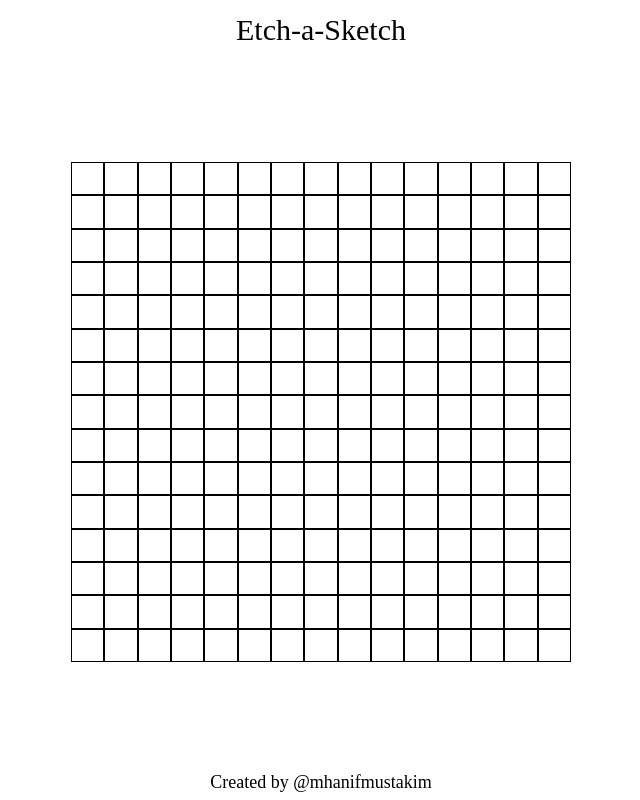
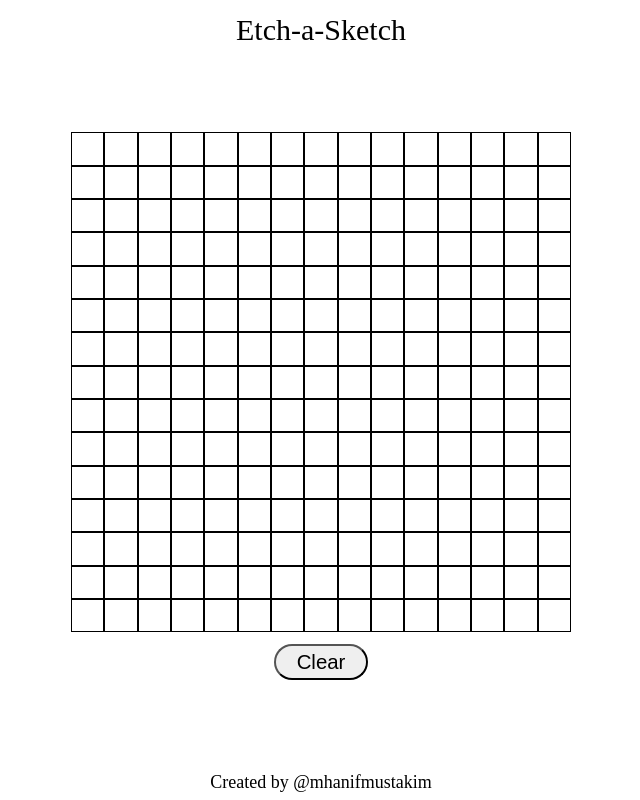
Before and after one commit to mhanifmustakim/sketch-odin-foundations, a plain HTML site: page index.html in a window 1280 px wide. Shown: the whole page, without its empty margins (319-959 px from the left). Drawn offline with Linux system fonts and the light colour scheme.

Commit message:
Add working clear button to clear sketchBox

```diff
--- a/index.html
+++ b/index.html
@@ -16,7 +16,12 @@
             <header>Etch-a-Sketch</header>
         </div>
         <div id="content" class="container justify-center align-center">
-            <div id="sketch-box" class="container flex-column"></div>
+            <div class="container flex-column justify-center">
+                <div id="sketch-box" class="container flex-column"></div>
+                <div id="settings" class="container justify-center">
+                    <button id="clear-btn">Clear</button>
+                </div>
+            </div>
         </div>
         <div id="footer" class="container justify-center align-center">
             <footer>Created by <a href="#">@mhanifmustakim</a></footer>
--- a/main.js
+++ b/main.js
@@ -16,9 +16,20 @@ document.addEventListener("mouseup", (e) => {
     isMouseDown = false;
 })
 
+// AddEventListener for settings
+const clearBtn = document.querySelector("#clear-btn");
+clearBtn.addEventListener("click", (e) => {
+    const pixels = document.querySelectorAll(".pixel");
+    pixels.forEach((pixel) => pixel.removeAttribute("style"));
+})
+
+function clearSketchBox() {
+    sketchBox.innerHTML = "";
+}
+
 function createGrids(sketchBox, dimension) {
     // Empty the sketch box
-    sketchBox.innerHTML = "";
+    clearSketchBox();
 
     // Insert all the grids og the sketchBox
     for (let i = 1; i < dimension; i++) {
--- a/style.css
+++ b/style.css
@@ -6,6 +6,7 @@
     box-sizing: border-box;
     color: inherit;
     text-decoration: inherit;
+    font-size: inherit;
 }
 
 :root {
@@ -56,6 +57,16 @@
     height: 500px;
 }
 
+#settings {
+    margin: 1rem 0;
+    font-size: 1.7rem;
+}
+
+#settings>button {
+    padding: 0.2em 1em;
+    border-radius: 1.2em;
+}
+
 #footer {
     height: 3rem;
     font-size: 1.5rem;
```
